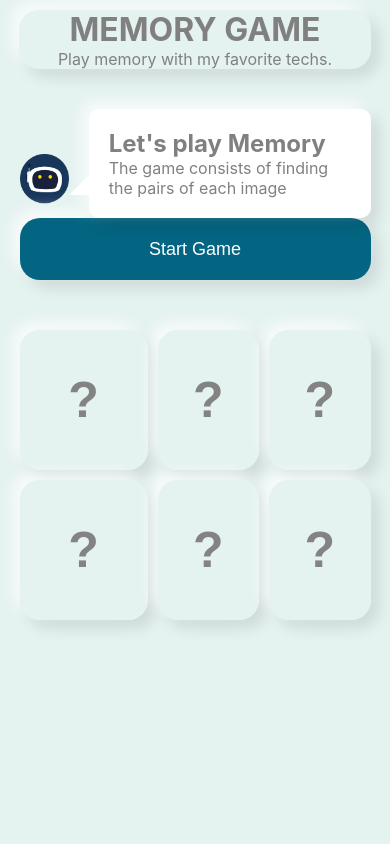
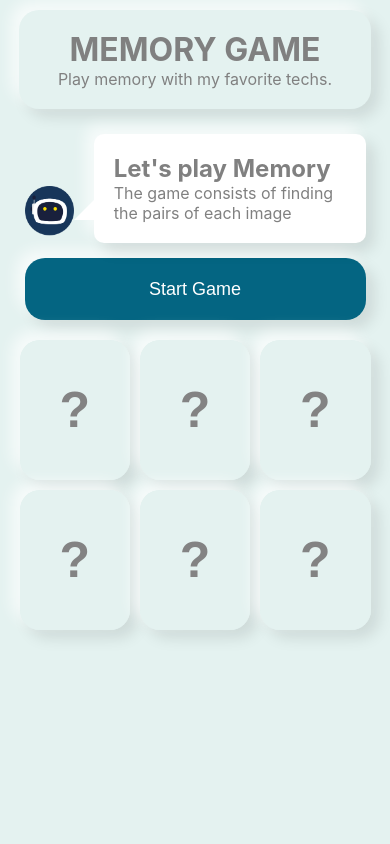
Before and after one commit to mrcMesen/Tech-Memory, a React (Create React App) app: page / in a window 390 px wide. Shown: the top 844 px of the page. Built offline with nearby package versions, Linux system fonts and the light colour scheme.

Commit message:
Fixing reponsive

```diff
--- a/src/components/GameFeedbackBot/styles.css
+++ b/src/components/GameFeedbackBot/styles.css
@@ -26,3 +26,9 @@
   margin-top: 30px;
   margin-right: 20px;
 }
+
+@media only screen and (max-width: 767px) {
+  .Game-Chat {
+    margin-bottom: 15px;
+  }
+}
--- a/src/components/Layout/styles.css
+++ b/src/components/Layout/styles.css
@@ -54,8 +54,9 @@
 
 @media only screen and (max-width: 768px) {
   .Title-content {
+    margin: 0 auto;
     margin-top: 10px;
-    padding: 0 20px;
+    padding: 20px;
   }
   .App-content {
     flex: 1 1 0%;
--- a/src/components/MemoryCard/index.tsx
+++ b/src/components/MemoryCard/index.tsx
@@ -1,4 +1,5 @@
 import { Tech } from '../../app/types';
+import { useMemory } from '../../state/Memory';
 import { Paper } from '../Paper';
 import './styles.css';
 
@@ -9,8 +10,13 @@ interface Props {
 }
 
 export const MemoryCard = ({ opened, tech, onClick }: Props) => {
+  const { state } = useMemory();
+
   return (
-    <button onClick={onClick} disabled={opened}>
+    <button
+      onClick={onClick}
+      disabled={Boolean(opened || !state.startedGameAt)}
+    >
       <Paper
         className='MemoryCard flex-full-center overflow-hidden'
         shadow={opened ? 'inside' : 'outside'}
--- a/src/components/MemoryCard/styles.css
+++ b/src/components/MemoryCard/styles.css
@@ -1,6 +1,7 @@
 .MemoryCard {
   min-height: 120px;
   position: relative;
+  cursor: pointer;
 }
 
 .MemoryCard-tech {
@@ -28,3 +29,9 @@
   font-weight: 700;
   color: #838383;
 }
+
+@media only screen and (max-width: 767px) {
+  .MemoryCard-tech {
+    font-size: 16px;
+  }
+}
--- a/src/components/StartGameButton/styles.css
+++ b/src/components/StartGameButton/styles.css
@@ -1,4 +1,5 @@
 .Game-start-button-container {
+  cursor: pointer;
   width: 150px;
 }
 
--- a/src/pages/Game/index.tsx
+++ b/src/pages/Game/index.tsx
@@ -14,9 +14,7 @@ export const Game = (): ReactElement => {
   const { state, dispatch } = useMemory();
 
   const handleTryShowCard = (tech: Tech) => {
-    if (state.cardsShown.length < 2) {
-      dispatch({ type: ActionType.SHOW_CARD, payload: tech });
-    }
+    dispatch({ type: ActionType.SHOW_CARD, payload: tech });
     if (state.cardsShown.length === 1) {
       if (state.cardsShown[0].name === tech.name) {
         dispatch({ type: ActionType.UPDATE_GUESSED_TECHS, payload: tech });
--- a/src/pages/Game/styles.css
+++ b/src/pages/Game/styles.css
@@ -33,5 +33,7 @@
   }
   .Game-header {
     flex-wrap: wrap;
+    margin: 5px;
+    justify-content: center;
   }
 }
```
